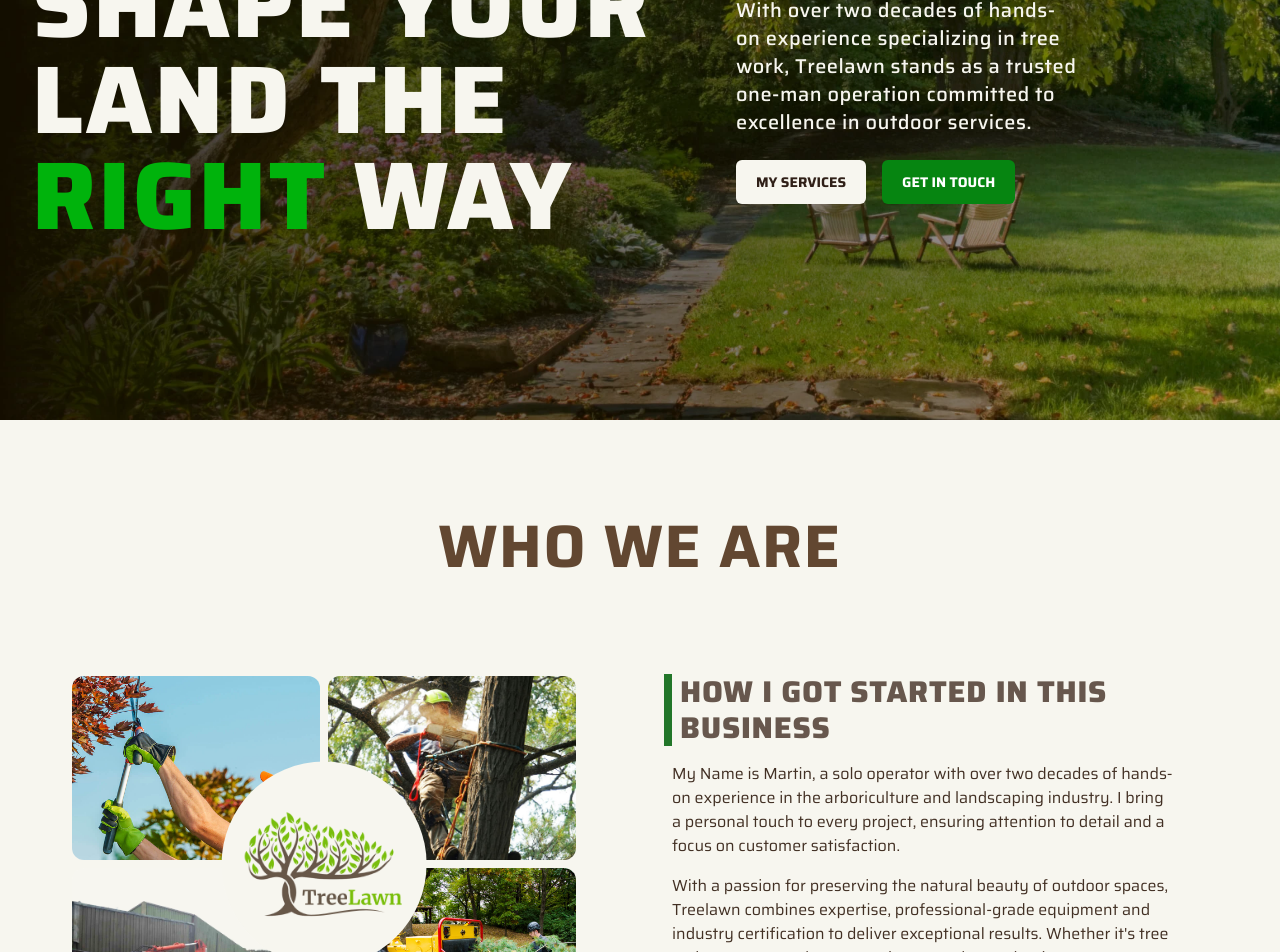
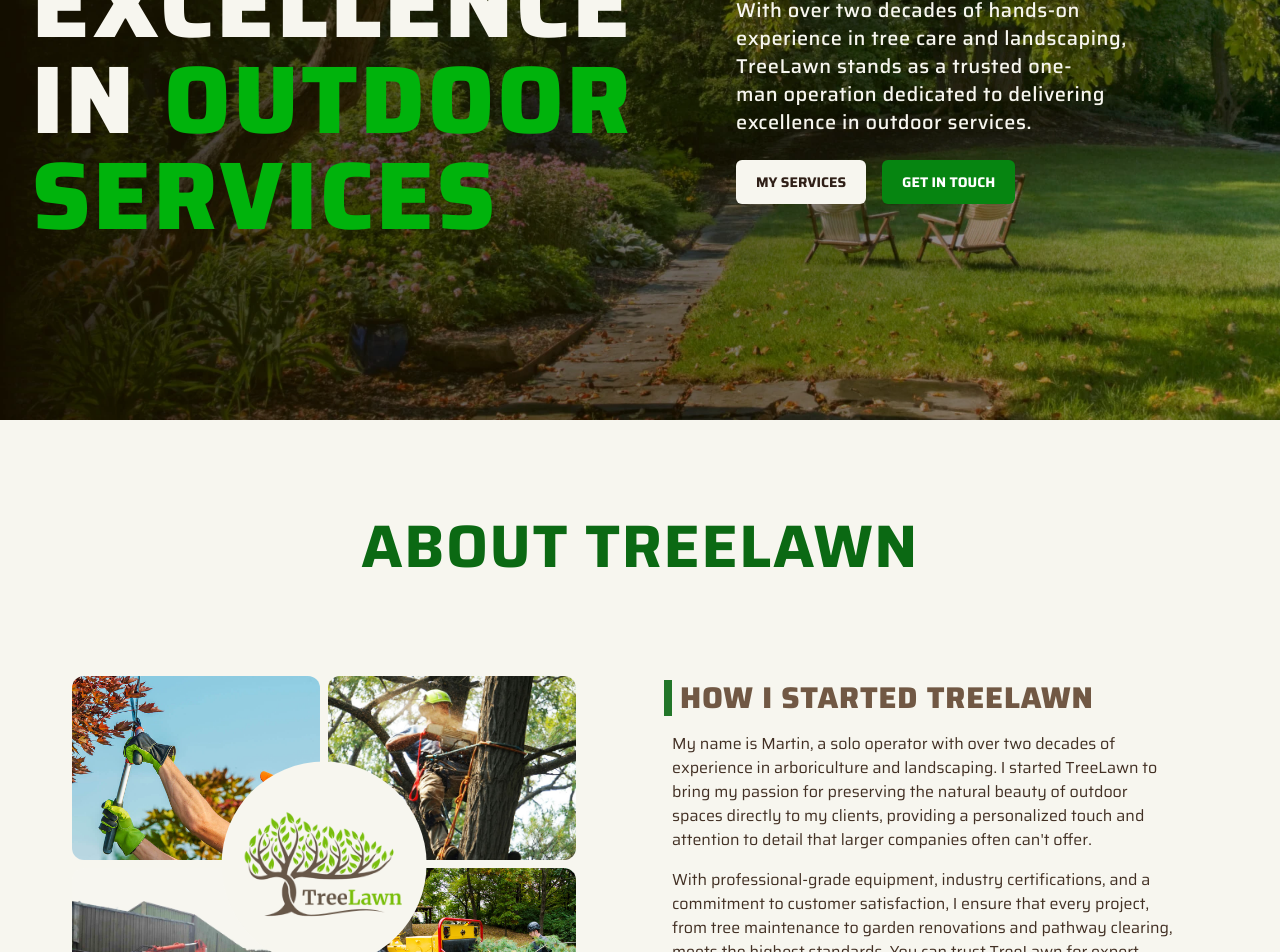
Before and after one commit to KramYengir/treelawn_v2, a Next.js app: page / in a window 1280 px wide. Shown: the part 300-1252 px from the top of the page. Built offline with nearby package versions, Linux system fonts and the light colour scheme.

Commit message:
update the headings & information

```diff
--- a/components/About.tsx
+++ b/components/About.tsx
@@ -4,28 +4,29 @@
 const About = () => {
   return (
     <section id="about" className="min-h-[90vh] py-24">
-      <h2 className="h2 text-mucky-800">Who we are</h2>
+      <h2 className="h2 text-apple-800">About TreeLawn</h2>
       <div className="rm-container grid lg:grid-cols-2 items-center justify-evenly gap-12">
         {/* images & logo */}
         <AboutCollage />
 
         {/* about us info */}
         <div className="flex-1 flex flex-col items-start gap-4 max-w-lg">
-          <h3 className="uppercase text-2xl md:text-3xl text-mucky-900/80 font-extrabold tracking-wide border-l-8 border-apple-800/90 pl-2">
-            How I got started in this business
+          <h3 className="uppercase text-2xl md:text-3xl text-mucky-800/90 font-extrabold tracking-wide border-l-8 border-apple-800/90 pl-2">
+            How I Started TreeLawn
           </h3>
           <p className="pl-2">
-            My Name is Martin, a solo operator with over two decades of hands-on
-            experience in the arboriculture and landscaping industry. I bring a
-            personal touch to every project, ensuring attention to detail and a
-            focus on customer satisfaction.
+            My name is Martin, a solo operator with over two decades of
+            experience in arboriculture and landscaping. I started TreeLawn to
+            bring my passion for preserving the natural beauty of outdoor spaces
+            directly to my clients, providing a personalized touch and attention
+            to detail that larger companies often can't offer.
           </p>
           <p className="pl-2">
-            With a passion for preserving the natural beauty of outdoor spaces,
-            Treelawn combines expertise, professional-grade equipment and
-            industry certification to deliver exceptional results. Whether it's
-            tree maintenance, garden renovation, or pathway clearing, you can
-            trust Treelawn for expert service and lasting quality.
+            With professional-grade equipment, industry certifications, and a
+            commitment to customer satisfaction, I ensure that every project,
+            from tree maintenance to garden renovations and pathway clearing,
+            meets the highest standards. You can trust TreeLawn for expert
+            service and lasting quality.
           </p>
           <a href="#contact" className="primary-btn ml-2">
             Get In Touch
--- a/components/Hero.tsx
+++ b/components/Hero.tsx
@@ -10,18 +10,18 @@
       <div className="rm-container w-full flex flex-col lg:flex-row items-start lg:items-center justify-evenly gap-x-12 gap-y-12 text-balance">
         <div className="flex-1 flex flex-col items-start justify-center gap-y-4 max-w-md md:max-w-lg lg:max-w-2xl">
           <h1
-            className="uppercase text-6xl md:text-7xl xl:text-8xl font-extrabold tracking-wide"
-            aria-label="shape your land the right way"
+            className="uppercase text-5xl md:text-7xl xl:text-8xl font-extrabold tracking-wide"
+            aria-label="excellence in outdoor services right way"
           >
-            shape your land the <span className="text-apple-600">right</span>{" "}
-            way
+            excellence in{" "}
+            <span className="text-apple-600">outdoor services</span>{" "}
           </h1>
         </div>
         <div className="flex-1 flex flex-col items-start justify-center gap-x-12 gap-y-6 max-w-lg">
           <p className="font-medium tracking-wide md:text-lg lg:text-xl max-w-md">
-            With over two decades of hands-on experience specializing in tree
-            work, Treelawn stands as a trusted one-man operation committed to
-            excellence in outdoor services.
+            With over two decades of hands-on experience in tree care and
+            landscaping, TreeLawn stands as a trusted one-man operation
+            dedicated to delivering excellence in outdoor services.
           </p>
           <div className="flex gap-4 pb-12 md:pb-0">
             <a href="#services" className="clear-btn">
```
